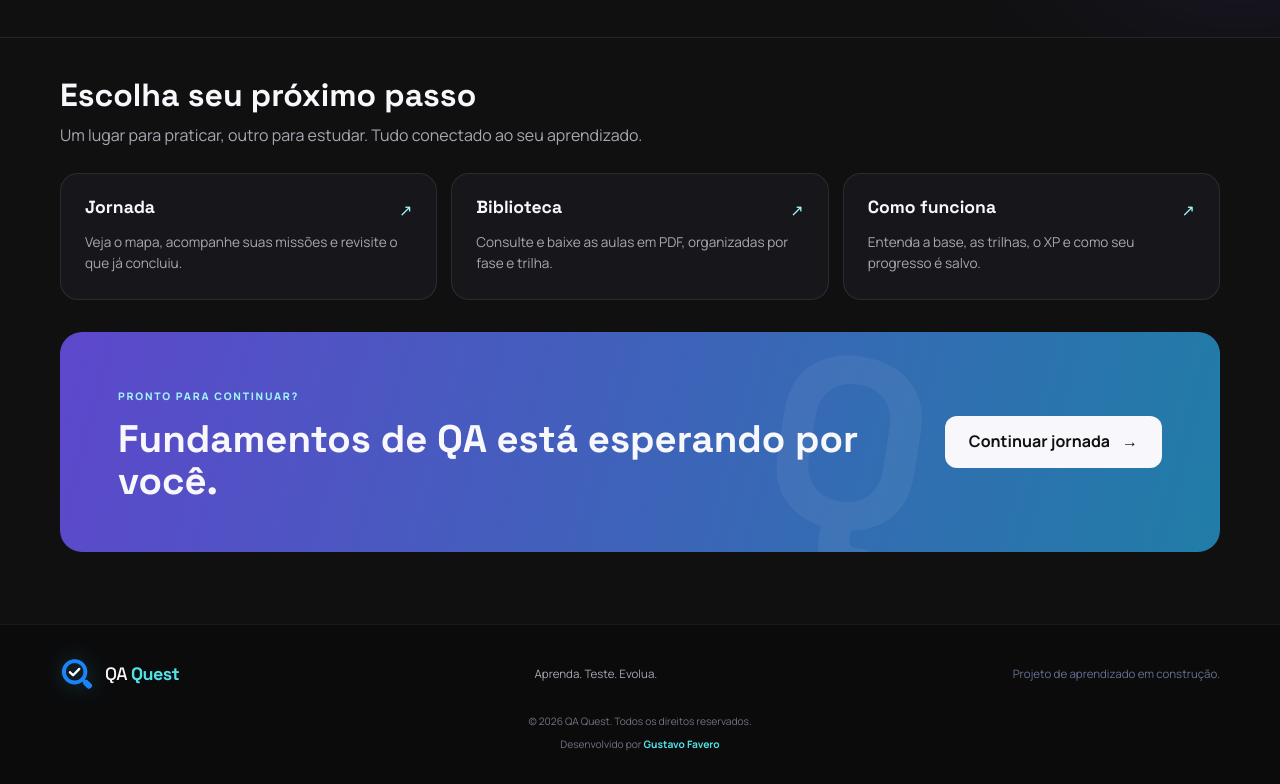
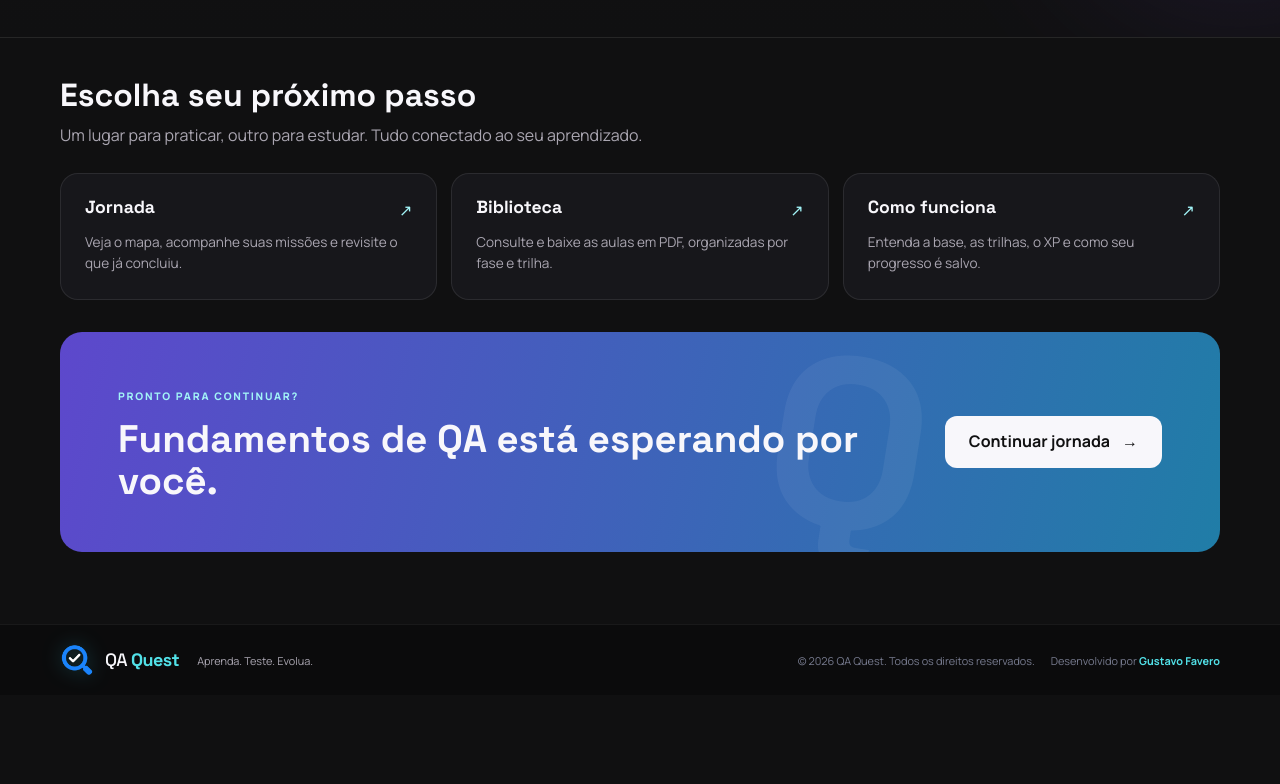
Before and after one commit to gufvr/qa-quest, a website built with Vite: page index.html in a window 1280 px wide. Shown: the part 987-1771 px from the top of the page. After the commit the page ends 1682 px from the top, so only its background shows below. Built offline with nearby package versions, Linux system fonts and the light colour scheme.

Commit message:
style: refinar layout do footer

```diff
--- a/components/footer.js
+++ b/components/footer.js
@@ -6,15 +6,14 @@ class QAFooter extends HTMLElement {
     this.innerHTML = `
       <footer class="footer">
         <div class="container footer__content">
-          <div class="footer__top">
+          <div class="footer__identity">
             <qa-brand href="index.html"></qa-brand>
             <p>Aprenda. Teste. Evolua.</p>
-            <span>Projeto de aprendizado em construção.</span>
           </div>
 
-          <div class="footer__bottom">
+          <div class="footer__meta">
             <span>© 2026 QA Quest. Todos os direitos reservados.</span>
-            <span>
+            <span class="footer__credit">
               Desenvolvido por
               <a
                 href="https://github.com/gufvr"
--- a/styles/global.css
+++ b/styles/global.css
@@ -177,13 +177,14 @@ qa-activity-streak { display: block; }
 .cta .label { color: var(--cyan-soft); }
 .cta .button { position: relative; z-index: 1; flex: none; }
 
-.footer { padding: 32px 0; background: #0b0b0c; border-top: 1px solid rgba(255,255,255,.06); }
-.footer__content { display: grid; gap: 22px; color: #667092; font-size: .72rem; }
-.footer__top, .footer__bottom { display: flex; align-items: center; justify-content: space-between; gap: 20px; }
-.footer__top p { margin: 0; color: var(--muted); }
-.footer__bottom { flex-direction: column; justify-content: center; gap: 6px; color: #77717f; font-size: .64rem; text-align: center; }
-.footer__bottom a { color: var(--cyan); font-weight: 700; }
-.footer__bottom a:hover { color: var(--cyan-soft); }
+.footer { padding: 18px 0; background: #0b0b0c; border-top: 1px solid rgba(255,255,255,.06); }
+.footer__content { display: flex; align-items: center; justify-content: space-between; gap: 20px 32px; color: #777b8f; font-size: .68rem; }
+.footer__identity, .footer__meta { display: flex; align-items: center; gap: 18px; }
+.footer__identity p { margin: 0; color: var(--muted); }
+.footer__meta { flex-wrap: wrap; justify-content: flex-end; gap: 6px 16px; }
+.footer__credit { white-space: nowrap; }
+.footer__credit a { color: var(--cyan); font-weight: 700; text-decoration: underline; text-decoration-color: transparent; text-underline-offset: 3px; transition: color .18s ease, text-decoration-color .18s ease; }
+.footer__credit a:hover { color: var(--cyan-soft); text-decoration-color: currentColor; }
 .footer .brand { color: var(--white); }
 .footer .brand__mark { width: 34px; height: 34px; }
 
@@ -277,7 +278,9 @@ qa-support-material[compact] .support-material__status { max-width: none; text-a
   .steps { gap: 42px; margin: 52px 0 70px; }
   .cta { align-items: flex-start; flex-direction: column; padding: 36px 26px; }
   .cta .button { width: 100%; }
-  .footer__top, .footer__bottom { flex-direction: column; text-align: center; }
+  .footer__content, .footer__identity, .footer__meta { flex-direction: column; text-align: center; }
+  .footer__content { gap: 12px; }
+  .footer__identity, .footer__meta { gap: 7px; }
 }
 
 @view-transition {
```
